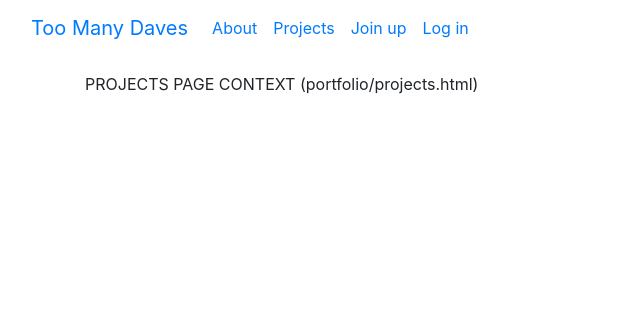
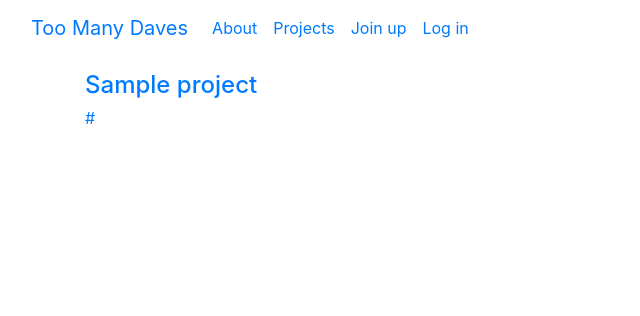
Before and after one commit to toomanydaves/django-proj, a Django app: page /portfolio/projects/ in a window 1280 px wide. Shown: the top 316 px of the page, without its empty margins (0-640 px from the left). Run offline with Django 3.2, Linux system fonts and the light colour scheme; tables that the repository leaves empty hold one stand-in row (values such as "Sample post"); some libraries are stand-ins or nearby versions.

Commit message:
adds templates, views and urls for Projects https://trello.com/c/4caVey5f

```diff
--- a/django_proj/portfolio/templates/portfolio/projects.html
+++ b/django_proj/portfolio/templates/portfolio/projects.html
@@ -3,7 +3,19 @@
 {% block title %}Projects{% endblock %}
 
 {% block content %}
-    <p>
-        PROJECTS PAGE CONTEXT (portfolio/projects.html)
-    </p>
+    <div id="for-projects" class="row">
+    {% for project in project_list %}
+        <div class="col-12">
+            <h4>
+                <a href="/portfolio/projects/{{ project.id }}">{{ project }}</a>
+            </h4>
+            <p>
+                <a
+                    href="{{ project.url }}"
+                    target="_blank"
+                >{{ project.url }}</a>
+            </p>
+        </div>
+    {% endfor %}
+    </div>
 {% endblock %}
--- a/django_proj/portfolio/urls.py
+++ b/django_proj/portfolio/urls.py
@@ -3,5 +3,5 @@ from . import views
 
 urlpatterns = [
     url(r'^projects/$', views.projects, name='projects'),
-    url(r'^projects/([\w-]+)/$', views.project, name='project'),
+    url(r'^projects/(?P<project_id>[\w-]+)/$', views.project, name='project'),
 ]
--- a/django_proj/portfolio/views.py
+++ b/django_proj/portfolio/views.py
@@ -1,8 +1,10 @@
-from django.shortcuts import render
+from django.shortcuts import render, get_object_or_404
+from .models import Project
 
 def project(request, project_id):
-    #Get the project by id
-    return render(request, 'portfolio/project.html')
+    project = get_object_or_404(Project, pk=project_id)
+    return render(request, 'portfolio/project.html', {'project': project})
 
 def projects(request):
-    return render(request, 'portfolio/projects.html')
+    project_list = Project.objects.all()
+    return render(request, 'portfolio/projects.html', {'project_list': project_list})
```
Also changed, not shown: django_proj/portfolio/templates/portfolio/project.html (+7 -4 lines).
